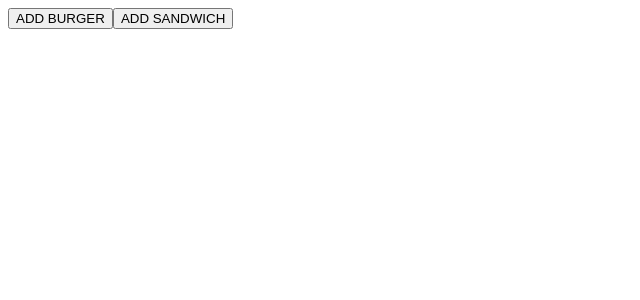
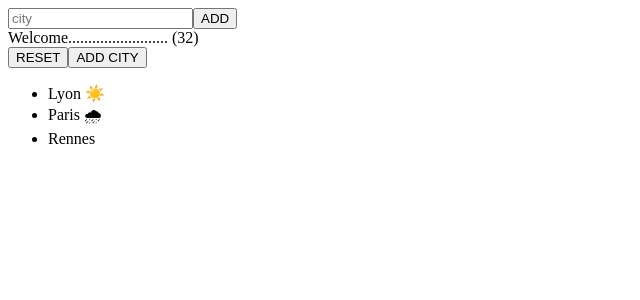
Before and after one commit to wishtack-training/wt-training-angular, an Angular app: page / in a window 1280 px wide. Shown: the top 300 px of the page, without its empty margins (0-640 px from the left). Built offline with nearby package versions, Linux system fonts and the light colour scheme.

Commit message:
✅ Added template-driven form to <wt-demo>.

```diff
--- a/src/app/app.component.html
+++ b/src/app/app.component.html
@@ -1 +1 @@
-<wt-cart-detail></wt-cart-detail>
+<wt-demo></wt-demo>
--- a/src/app/demo/demo.component.html
+++ b/src/app/demo/demo.component.html
@@ -1,3 +1,12 @@
+<form (ngSubmit)="addCity()">
+    <input
+        name="city"
+        placeholder="city"
+        type="text"
+        [(ngModel)]="city">
+    <button type="submit">ADD</button>
+</form>
+
 <div>
     <span>{{ title }}</span>
     <span>&nbsp;</span>
--- a/src/app/demo/demo.component.ts
+++ b/src/app/demo/demo.component.ts
@@ -14,6 +14,7 @@ export class DemoComponent implements OnInit {
     ];
 
     title = 'Welcome';
+    city: string;
 
     ngOnInit() {
         setInterval(() => this.title += '.', 200);
@@ -24,6 +25,6 @@ export class DemoComponent implements OnInit {
     }
 
     addCity() {
-        this.cityList = [...this.cityList, 'Test'];
+        this.cityList = [...this.cityList, this.city];
     }
 }
```
Also changed, not shown: src/app/app.module.ts (+7 -5 lines).
